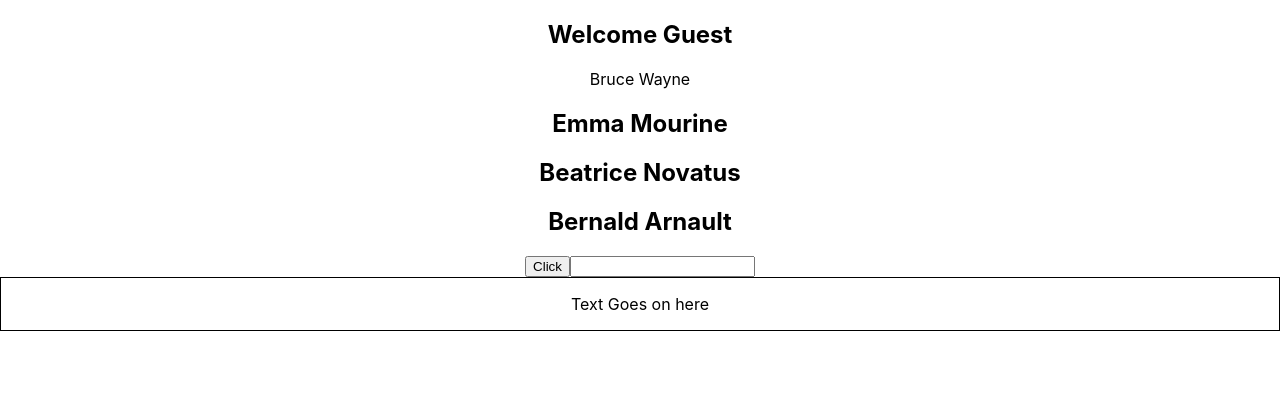
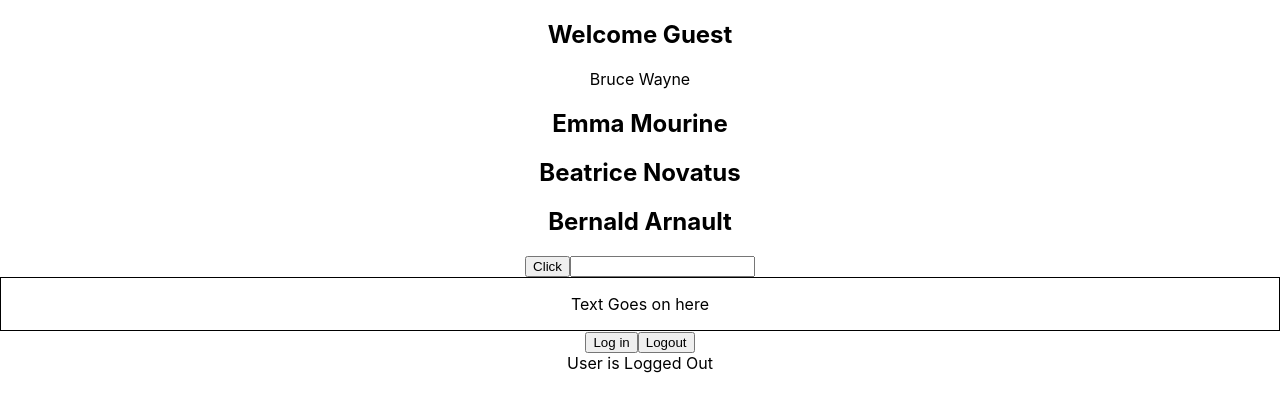
Before and after one commit to kelvin-manyengo-magwe/typescript-demo, a React (Create React App) app: page / in a window 1280 px wide. Shown: the top 412 px of the page. Built offline with nearby package versions, Linux system fonts and the light colour scheme.

Commit message:
reusable and known usestate hooks

```diff
--- a/src/App.tsx
+++ b/src/App.tsx
@@ -6,12 +6,13 @@ import { PersonList } from './components/PersonList';
 import { Button } from './components/Button';
 import { Input } from './components/Input';
 import { Container } from './components/Container';
+import { IsLoggedIn } from './components/IsLoggedIn';
 
 
 function App() {
     const personName = {
-      firstname: 'Bruce',
-      secondname: 'Wayne'
+      first: 'Bruce',
+      last: 'Wayne'
     };
 
     const personList = [
@@ -38,6 +39,7 @@ function App() {
           <Input value='' handleChange={(event) => console.log(event)} />
 
           <Container styles={{border: '1px solid black', padding: '1rem'}} />
+          <IsLoggedIn />
     </div>
   );
 }
--- a/src/components/Input.tsx
+++ b/src/components/Input.tsx
@@ -6,12 +6,10 @@ type InputProps = {
     handleChange: (event: React.ChangeEvent<HTMLInputElement>) => void
 };
 
-export const Input = (props: InputProps) => {
-      const handleChange = (event: React.ChangeEvent<HTMLInputElement>) => {
-          console.log(event);
-      }
+export const Input = ({ value, handleChange }: InputProps) => {
+
 
       return (
-          <input type="text" value={props.value} onChange={handleChange} />
+          <input type="text" value={value} onChange={handleChange} />
       )
 }
--- /dev/null
+++ b/src/components/IsLoggedIn.tsx
@@ -0,0 +1,24 @@
+import { useState } from 'react';
+
+
+export const IsLoggedIn = () => {
+  const [isLoggedIn, setIsLoggedIn] = useState(false);
+
+    const handleLogIn = () => {
+        setIsLoggedIn(true);
+    };
+
+
+    const handleLogout = () => {
+        setIsLoggedIn(false);
+    };
+
+    return (
+      <div>
+          <button onClick={handleLogIn}>Log in</button>
+          <button onClick={handleLogout}>Logout</button>
+
+          <div>User is {isLoggedIn ? 'Logged in' : 'Logged Out'}</div>
+      </div>
+    )
+}
--- a/src/components/Person.tsx
+++ b/src/components/Person.tsx
@@ -1,14 +1,14 @@
+
+import { Name } from './Person.types';
+
 type PersonProps = {
-    name: {
-      firstname: string,
-      secondname: string
-    }
+    name: Name
 };
 
-export const Person = (props: PersonProps) => {
+export const Person = ({ name }: PersonProps) => {
     return (
         <div>
-            {props.name.firstname} {props.name.secondname}
+            {name.first} {name.last}
         </div>
     )
 }
--- a/src/components/PersonList.tsx
+++ b/src/components/PersonList.tsx
@@ -1,9 +1,4 @@
-type PersonListProps = {
-    names: {
-        first: string,
-        last: string
-    }[]
-};
+import { PersonListProps } from './Person.types';
 
 
 export const PersonList = (props: PersonListProps) => {
```
Also changed, not shown: src/components/Person.types.tsx (added, +8 -0 lines).
